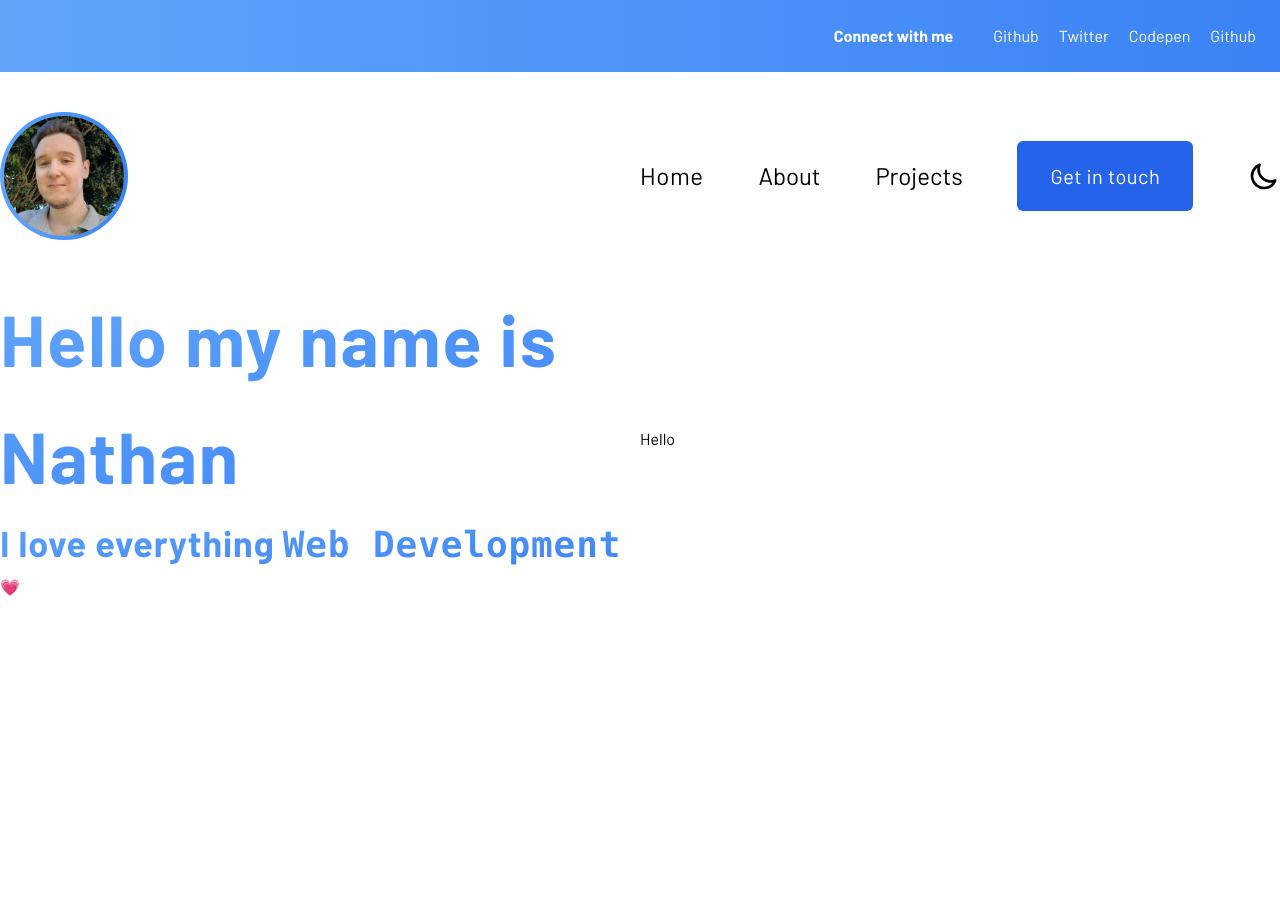
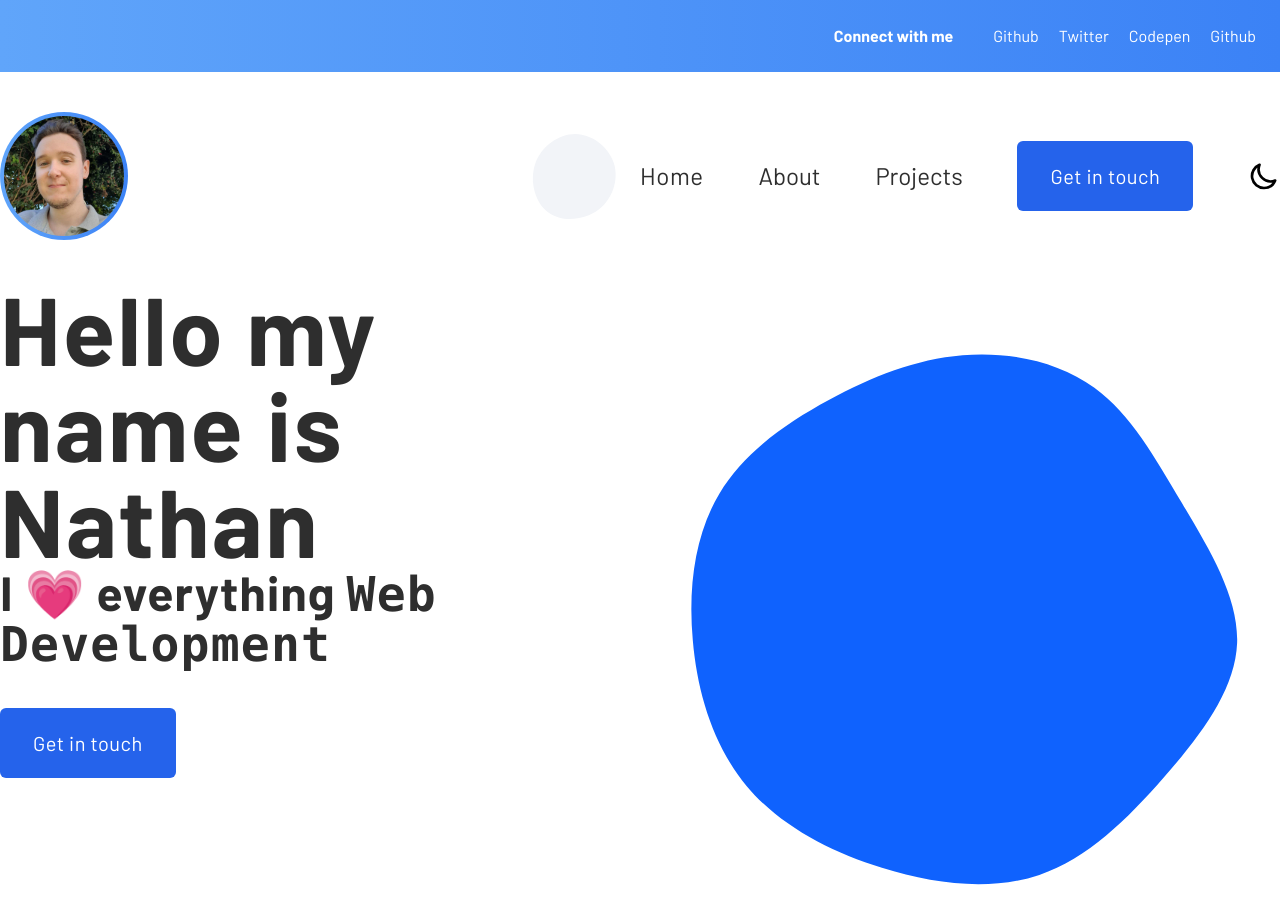
Before and after one commit to Nathan-s-Anthony/my-portfolio, a React (Create React App) app: page / in a window 1280 px wide. Before the commit the page ends 800 px from the top, so only its background shows below. Built offline with nearby package versions, Linux system fonts and the light colour scheme.

Commit message:
Layout and design changes

```diff
--- a/src/components/js/header.js
+++ b/src/components/js/header.js
@@ -7,27 +7,37 @@ const Header = () => {
     <>
 
       <div className=" bg-gradient-to-r from-blue-400 to-blue-500 w-full flex md:flex-row items-center justify-end gap-5 py-6 px-6 ">
-       <div className="text-md font-bold text-white relative mr-5">Connect with me</div>
-       <a href="/" className="text-white">Github</a>
-       <a href="/"  className="text-white">Twitter</a>
-       <a href="/"  className="text-white">Codepen</a>
-       <a href="/"  className="text-white">Github</a>
+        <div className="text-md font-bold text-white relative mr-5">Connect with me</div>
+        <a href="/" className="text-white">Github</a>
+        <a href="/" className="text-white">Twitter</a>
+        <a href="/" className="text-white">Codepen</a>
+        <a href="/" className="text-white">Github</a>
 
       </div>
 
       <header className=" flex-row min-w-full    flex-wrap content-start items-start justify-center gap-5 flex  z-1">
         <nav className="flex flex-row flex-wrap w-full h-full md:container   items-center mt-10 ">
           <div className=" relative w-3/6">
+            <div className="relative flex justify-end ">
+            <div className="absolute left-15 top-0 w-32 h-32">
+            <svg viewBox="0 0 200 200" xmlns="http://www.w3.org/2000/svg">
+              <path fill="#F2F4F8" d="M59.2,-20C67.2,5.3,57.5,35.6,35.5,52.4C13.4,69.3,-21,72.8,-42.6,57.4C-64.2,42,-73,7.7,-63.7,-19.3C-54.5,-46.3,-27.3,-66,-0.8,-65.8C25.6,-65.5,51.3,-45.2,59.2,-20Z" transform="translate(100 100)" />
+            </svg>
+              </div>
+          </div>
+
+
             <div className="p-1 bg-gradient-to-r from-blue-400 to-blue-500 rounded-full w-32 ">
               <Images />
+
             </div>
           </div>
           <div className="w-3/6 ">
             <ul className="w-full flex flex-row flex-wrap justify-flex-end ">
               <li className="w-full flex flex-row flex-wrap justify-between content-center text-xl items-center " >
-                <a href="/" className="font-medium text-2xl tracking-wide">Home</a>
-                <a href="/" className="font-medium text-2xl">About</a>
-                <a href="/" className="font-medium  text-2xl" >Projects</a>
+                <a href="/" className="font-medium text-2xl tracking-wide text-primary">Home</a>
+                <a href="/" className="font-medium text-2xl text-primary">About</a>
+                <a href="/" className="font-medium  text-2xl text-primary" >Projects</a>
                 <button className=" transition duration-500 ease-in-out bg-blue-600 hover:bg-blue-700   items-center justify-center px-8 py-5 border border-transparent  text-xl font-medium rounded-md   0 text-medium text-white tracking-wide   ">Get in touch</button>
                 <MoonIcon className="w-8 h-8" />
               </li>
--- a/src/components/js/main.js
+++ b/src/components/js/main.js
@@ -4,16 +4,20 @@ const Main = () => {
     return (
         <>
             <main className=" flex-row min-w-full  relative   flex-wrap justify-center content-center gap-5 flex" >
-                <section className="flex flex-row flex-wrap  items-center w-full mt-10 md:container  ">
-                    <div className="w-full md:w-3/6 flex  flex-col  flex-wrap  ">
-                        <h1 className="text-7xl font-extrabold text-transparent bg-clip-text bg-gradient-to-br from-blue-400 to-blue-500 tracking-wide text-center md:text-left leading-relaxed">Hello my name is Nathan </h1>
-                        <h2 className="text-4xl font-extrabold text-transparent bg-clip-text bg-gradient-to-br from-blue-400 to-blue-500 tracking-wide text-center md:text-left leading-relaxed">I love everything <code>Web Development</code> </h2>
-                        &#128151;
+                <section className="flex flex-row flex-wrap  items-start w-full mt-10 md:container  ">
+                    <div className="  flex  flex-row  flex-wrap w-3/6  ">
+                        <h1 className="md:text-8xl text-center font-extrabold text-primary tracking-wide md:text-left  leading-relaxed">Hello my name is Nathan </h1>
+                        <h2 className="md:text-5xl  text-center font-semibold text-primary  tracking-wide md:text-left  leading-relaxed">I <span className="text-current">  &#128151;</span> everything <code>Web Development</code> </h2>
+                        <button className=" transition duration-500 ease-in-out bg-blue-600 hover:bg-blue-700 mt-10 mb-10  items-center justify-center px-8 py-5 border border-transparent  text-xl font-medium rounded-md   0 text-medium text-white tracking-wide   ">Get in touch</button>
                     </div>
-                    <div className="md:w-3/6">
-                        Hello
+                    <div className="  flex  flex-col  flex-wrap w-3/6  self-start ">
+                        <svg viewBox="0 0 200 200" xmlns="http://www.w3.org/2000/svg" className="w-50 h-50">
+                            <path fill="#0F62FE" d="M42,-66.3C53.4,-58,60.8,-44.6,69.3,-30.4C77.7,-16.2,87.1,-1.1,86.6,13.4C86,28,75.4,42.1,63.8,55.3C52.3,68.5,39.8,80.8,24.8,85.9C9.7,91,-7.9,88.9,-24.4,83.7C-40.9,78.6,-56.4,70.4,-66.7,58.1C-77,45.7,-82.1,29.1,-83.5,12.6C-85,-3.9,-82.9,-20.4,-75.2,-33.2C-67.6,-46,-54.5,-55.2,-41,-62.5C-27.5,-69.8,-13.8,-75.3,0.8,-76.5C15.3,-77.7,30.6,-74.6,42,-66.3Z" transform="translate(100 100)" />
+                        </svg>
                     </div>
                 </section>
+
+
             </main>
         </>
     )
```
